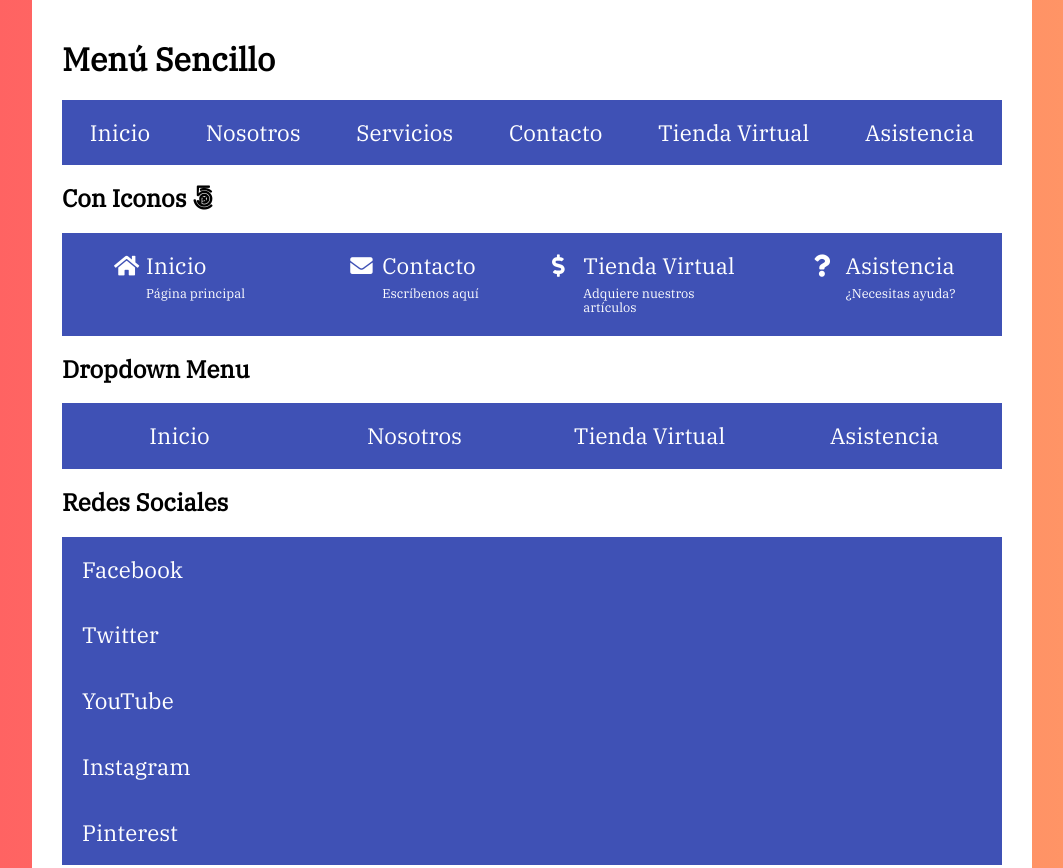
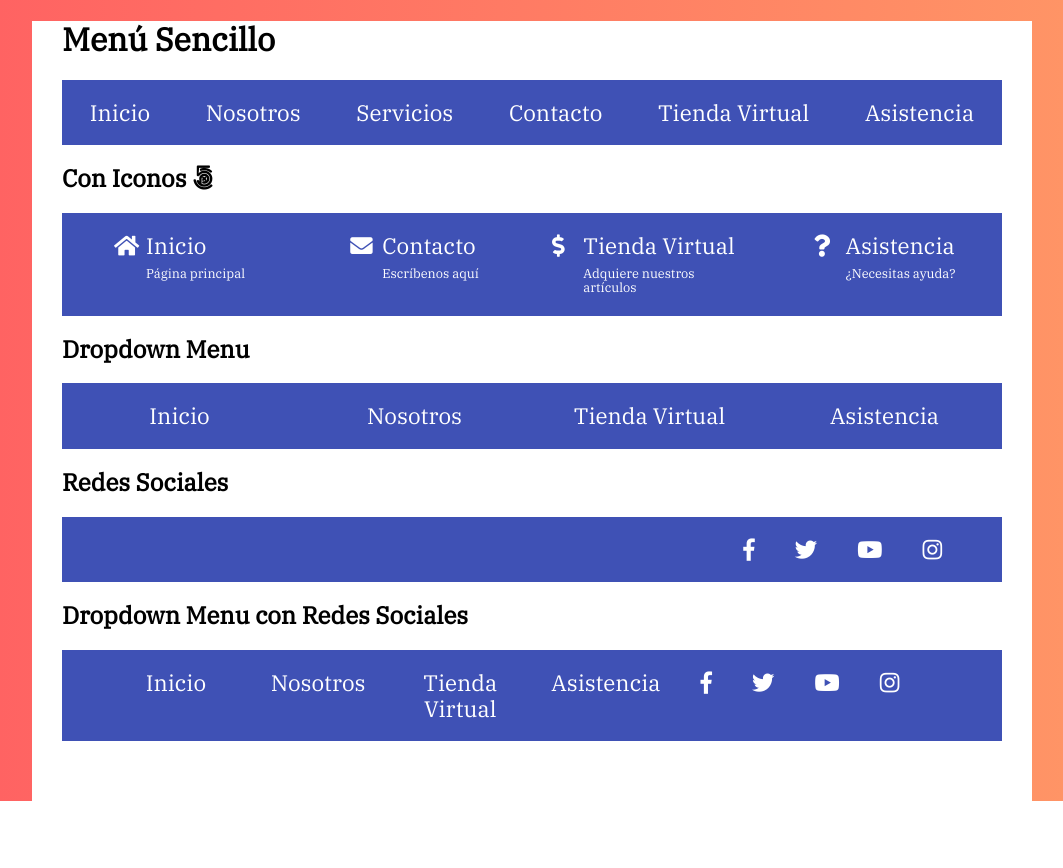
Before and after one commit to lrg1980/tumenuflexbox, a plain HTML site: page index.html in a window 1280 px wide. Shown: the top 868 px of the page, without its empty margins (108-1171 px from the left). After the commit the page ends 801 px from the top, so only its background shows below. Drawn offline with nearby package versions, Linux system fonts and the light colour scheme.

Commit message:
Finalizado menu Dropdown con Redes Sociales

```diff
--- a/index.html
+++ b/index.html
@@ -102,7 +102,7 @@
         </nav>
 
         <h2>Redes Sociales</h2>
-        <nav id="iconos">
+        <nav class="sociales">
             <ul>
                 <li>
                     <a href="http://facebook.com"><span> Facebook</span></a>
@@ -123,7 +123,8 @@
         </nav>
 
         <h2>Dropdown Menu con Redes Sociales</h2>
-        <nav id="iconos">
+        <div class="navegacion-social-dropdown">
+            <nav class="dropdown">
                 <ul>
                     <li><a href="#">Inicio</a></li>
                     <li><a href="#">Nosotros</a>
@@ -142,6 +143,8 @@
                     </li>
                     <li><a href="#">Asistencia</a></li>
                 </ul>
+            </nav>
+            <nav class="sociales">
                 <ul>
                     <li>
                         <a href="http://facebook.com"><span> Facebook</span></a>
@@ -161,7 +164,7 @@
                 </ul>
             </nav>
         </div>
-
+    </div>
 </body>
 
 </html>
--- a/style.css
+++ b/style.css
@@ -3,7 +3,8 @@
 }
 body {
     box-sizing: border-box;
-    margin:0;
+    margin:0 auto;
+    padding: 0;
     background: #ff9966;  /* fallback for old browsers */
     background: -webkit-linear-gradient(to right, #ff5e62, #ff9966);  /* Chrome 10-25, Safari 5.1-6 */
     background: linear-gradient(to right, #ff5e62, #ff9966); /* W3C, IE 10+/ Edge, Firefox 16+, Chrome 26+, Opera 12+, Safari 7+ */
@@ -15,7 +16,7 @@ body {
     min-height: calc( 100vh - 20px );
     max-width: 1000px;
     margin: 0 auto;
-    padding: 20px 30px 0 30px;
+    padding: 0px 30px 0 30px;
 }
 
 nav {
@@ -124,3 +125,46 @@ nav ul a {
         text-align: center;
     }
 }
+
+/* Menu Redes Sociales */
+.sociales ul li span {
+    display: none;
+}
+.sociales ul {
+    display: flex;
+    justify-content: flex-end;
+}
+@media screen and (max-width:768px){
+    .sociales ul {
+        display: flex;
+        justify-content: center;
+    }
+}
+
+.sociales ul li a:before {
+    font-family: "Font Awesome 5 Brands";
+}
+.sociales ul li a[href*='facebook.com']::before{
+    content:"\f39e";
+}
+.sociales ul li a[href*='twitter.com']::before{
+    content:"\f099";
+}
+.sociales ul li a[href*='youtube.com']::before{
+    content:"\f167";
+}
+.sociales ul li a[href*='instagram.com']::before{
+    content:"\f16d";
+}
+.sociales ul li a[href*='linkedin.com']::before{
+    content:"\f0e1";
+}
+
+/* Combinado Redes sociales con Dropdown*/
+.navegacion-social-dropdown{
+    display: flex;
+    justify-content: center;
+    background-color: #3F51B5;
+    flex-wrap: wrap;
+
+}
```
Lines whose indentation alone changed are shown as unchanged.
